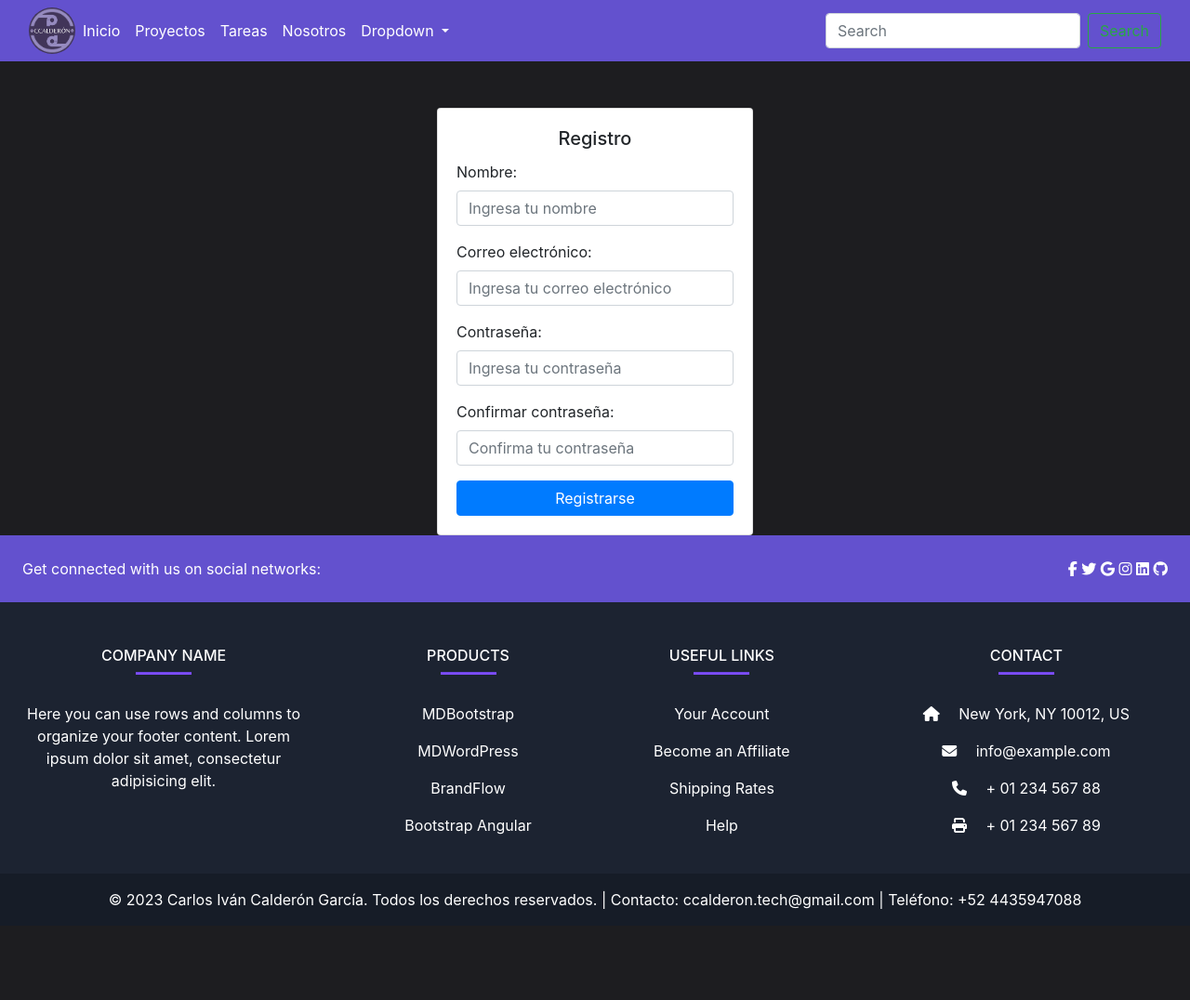
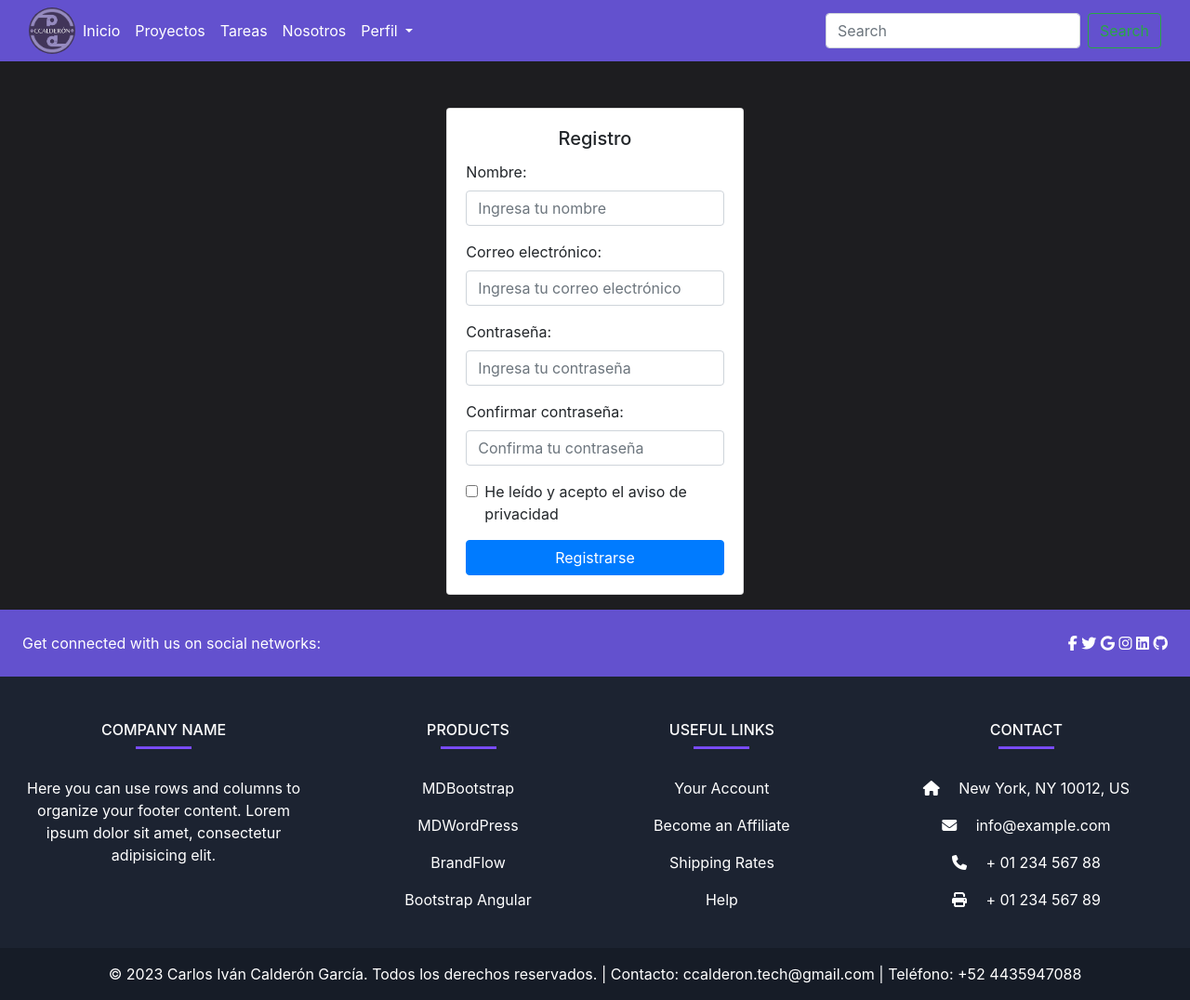
Before and after one commit to iCharly666/portafolio, a Django app: page /register/ in a window 1280 px wide. Shown: the whole page at 93% size. Before the commit the page ends 978 px from the top, so only its background shows below. Run offline with Django 4.2, Linux system fonts and the light colour scheme; some libraries are stand-ins or nearby versions.

Commit message:
template update;  register and login htmls

```diff
--- a/mysite/blog/templates/partials/_header.html
+++ b/mysite/blog/templates/partials/_header.html
@@ -1,4 +1,4 @@
-{%load static%}
+{% load static %}
 <!-- Encabezado -->
 <nav class="navbar navbar-expand-lg navbar-light tone_purple mb-3">
     <div class="container-fluid">
@@ -25,13 +25,11 @@
                 <li class="nav-item dropdown">
                     <a class="nav-link dropdown-toggle text-white" href="#" id="navbarDropdown" role="button"
                         data-toggle="dropdown" aria-haspopup="true" aria-expanded="false">
-                        Dropdown
+                        <i class="bi bi-person-circle"></i> Perfil
                     </a>
-                    <div class="dropdown-menu" aria-labelledby="navbarDropdown">
-                        <a class="dropdown-item" href="#">Action</a>
-                        <a class="dropdown-item" href="#">Another action</a>
-                        <div class="dropdown-divider"></div>
-                        <a class="dropdown-item" href="#">Something else here</a>
+                    <div class="dropdown-menu dropdown-menu-right" aria-labelledby="navbarDropdown">
+                        <a class="dropdown-item" href="/login">Iniciar sesión</a>
+                        <a class="dropdown-item" href="/register">Registrarse</a>
                     </div>
                 </li>
             </ul>
@@ -39,7 +37,6 @@
                 <input class="form-control mr-sm-2" type="search" placeholder="Search" aria-label="Search">
                 <button class="btn btn-outline-success my-2 my-sm-0" type="submit">Search</button>
             </form>
-
         </div>
     </div>
 </nav>
--- a/mysite/blog/templates/register.html
+++ b/mysite/blog/templates/register.html
@@ -1,8 +1,8 @@
-{% extends 'base.html'%}
-{% block content%}
+{% extends 'base.html' %}
+{% block content %}
 
 <div class="container">
-	<div class="row justify-content-center">
+    <div class="row justify-content-center m-3">
         <div class="col-md-6 col-lg-4">
             <div class="card">
                 <div class="card-body">
@@ -14,15 +14,22 @@
                         </div>
                         <div class="form-group">
                             <label for="email">Correo electrónico:</label>
-				<input type="email" class="form-control" id="email" placeholder="Ingresa tu correo electrónico">
+                            <input type="email" class="form-control" id="email"
+                                placeholder="Ingresa tu correo electrónico">
                         </div>
                         <div class="form-group">
                             <label for="password">Contraseña:</label>
-				<input type="password" class="form-control" id="password" placeholder="Ingresa tu contraseña">
+                            <input type="password" class="form-control" id="password"
+                                placeholder="Ingresa tu contraseña">
                         </div>
                         <div class="form-group">
-				<label for="password">Confirmar contraseña:</label>
-				<input type="password" class="form-control" id="password" placeholder="Confirma tu contraseña">
+                            <label for="confirm-password">Confirmar contraseña:</label>
+                            <input type="password" class="form-control" id="confirm-password"
+                                placeholder="Confirma tu contraseña">
+                        </div>
+                        <div class="form-group form-check">
+                            <input type="checkbox" class="form-check-input" id="privacy-checkbox">
+                            <label class="form-check-label" for="privacy-checkbox">He leído y acepto el aviso de privacidad</label>
                         </div>
                         <button type="submit" class="btn btn-primary btn-block">Registrarse</button>
                     </form>
@@ -32,5 +39,4 @@
     </div>
 </div>
 
-
 {% endblock %}
```
Also changed, not shown: mysite/blog/templates/login.html (+10 -5 lines). Lines whose indentation alone changed are shown as unchanged.
